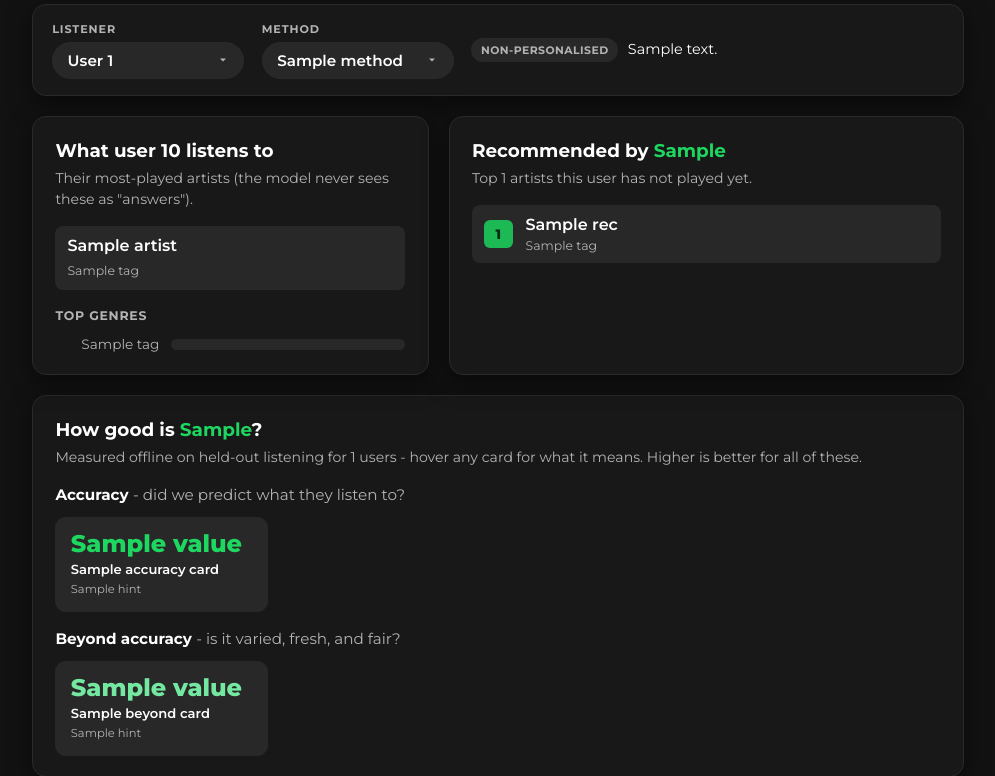
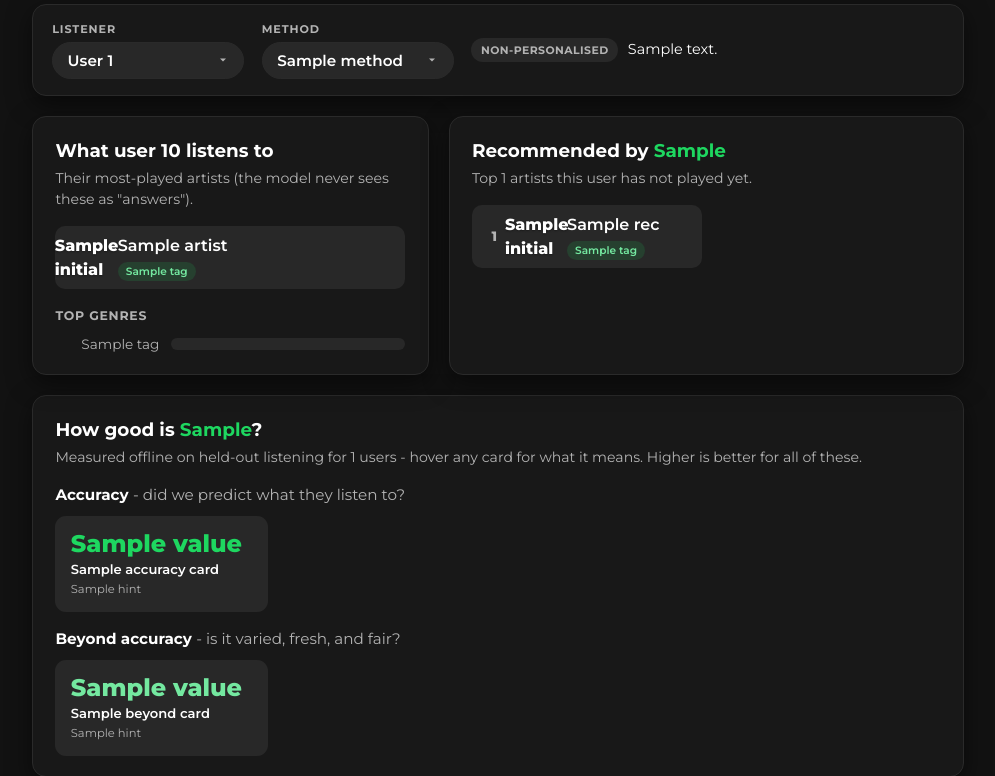
Before and after one commit to paugratacosfuste/recommender-systems-lastfm, a Flask app: template app/templates/index.html in a window 1280 px wide. Shown: the part 254-1030 px from the top of the page, without its empty margins (142-1137 px from the left). Run offline with Flask 3, Linux system fonts and the light colour scheme; the template is opened without the code that fills it: most values are stand-ins (such as "Sample title", 1, 10 or a date in 2020); parts of the project's set-up code (start-up, migrations or seed data) failed here and were passed over.

Commit message:
feat: richer app visuals - artist avatars, genre pills, recommendation tile grid
- deterministic colour-gradient avatar per artist (initial + hue from name hash)
- genre tags rendered as green pills on taste + recommendation tiles
- recommendations laid out as a 2-column Spotify-style tile grid

```diff
--- a/app/static/style.css
+++ b/app/static/style.css
@@ -77,20 +77,32 @@ select:hover { border-color: var(--green); }
 .grid { display: grid; grid-template-columns: 1fr 1.3fr; gap: 1.25rem; margin-bottom: 1.25rem; }
 @media (max-width: 760px) { .grid { grid-template-columns: 1fr; } }
 
-.chips { list-style: none; padding: 0; margin: 0; display: flex; flex-direction: column; gap: 0.45rem; }
-.chips li { background: var(--bg3); border-radius: 8px; padding: 0.5rem 0.75rem; }
-.chip-name { font-weight: 600; display: block; }
-.chip-tags { color: var(--muted); font-size: 0.78rem; }
+/* artist avatar tile + genre pills */
+.avatar {
+  flex: none; width: 2.5rem; height: 2.5rem; border-radius: 50%;
+  display: inline-flex; align-items: center; justify-content: center;
+  font-weight: 800; font-size: 1rem; color: #fff; text-shadow: 0 1px 2px rgba(0,0,0,0.35);
+  background: linear-gradient(135deg, hsl(var(--h) 65% 45%), hsl(var(--h) 72% 26%));
+}
+.pills { display: flex; flex-wrap: wrap; gap: 0.25rem; margin-top: 0.25rem; }
+.pill { background: rgba(29,185,84,0.16); color: #74e8a0; font-size: 0.66rem; font-weight: 600;
+  padding: 0.12rem 0.5rem; border-radius: 999px; white-space: nowrap; }
 
-.recs { list-style: none; padding: 0; margin: 0; display: flex; flex-direction: column; gap: 0.45rem; }
-.rec-card { display: flex; align-items: center; gap: 0.8rem; background: var(--bg3);
-  border-radius: 8px; padding: 0.5rem 0.75rem; transition: background 0.12s ease; }
+.chips { list-style: none; padding: 0; margin: 0; display: flex; flex-direction: column; gap: 0.4rem; }
+.chips li { display: flex; align-items: center; gap: 0.7rem; background: var(--bg3);
+  border-radius: 10px; padding: 0.5rem 0.7rem; }
+.chip-text { display: flex; flex-direction: column; min-width: 0; }
+.chip-name { font-weight: 600; }
+
+.recs { list-style: none; padding: 0; margin: 0; display: grid; grid-template-columns: 1fr 1fr; gap: 0.5rem; }
+@media (max-width: 560px) { .recs { grid-template-columns: 1fr; } }
+.rec-card { display: flex; align-items: center; gap: 0.65rem; background: var(--bg3);
+  border-radius: 10px; padding: 0.5rem 0.65rem; transition: background 0.12s ease; min-width: 0; }
 .rec-card:hover { background: #333333; }
-.rank { flex: none; display: inline-flex; width: 1.8rem; height: 1.8rem; align-items: center;
-  justify-content: center; background: var(--green); color: #062b15; font-weight: 800; border-radius: 6px; font-size: 0.85rem; }
-.rec-body { display: flex; flex-direction: column; }
-.rec-name { font-weight: 600; }
-.rec-tags { color: var(--muted); font-size: 0.78rem; }
+.rank { flex: none; display: inline-flex; width: 1.5rem; height: 1.5rem; align-items: center;
+  justify-content: center; background: transparent; color: var(--muted); font-weight: 800; font-size: 0.85rem; }
+.rec-body { display: flex; flex-direction: column; min-width: 0; }
+.rec-name { font-weight: 600; white-space: nowrap; overflow: hidden; text-overflow: ellipsis; }
 
 /* ---------- bar charts (pure CSS) ---------- */
 .mini-title { font-size: 0.78rem; text-transform: uppercase; letter-spacing: 0.06em;
--- a/app/templates/index.html
+++ b/app/templates/index.html
@@ -59,8 +59,11 @@
         <ul class="chips">
           {% for a in top_artists %}
             <li>
-              <span class="chip-name">{{ a.name }}</span>
-              {% if a.tags %}<span class="chip-tags">{{ a.tags|join(' · ') }}</span>{% endif %}
+              <span class="avatar" style="--h: {{ a.hue }}">{{ a.initial }}</span>
+              <span class="chip-text">
+                <span class="chip-name">{{ a.name }}</span>
+                {% if a.tags %}<span class="pills">{% for t in a.tags %}<span class="pill">{{ t }}</span>{% endfor %}</span>{% endif %}
+              </span>
             </li>
           {% else %}
             <li class="muted">No listening history.</li>
@@ -86,9 +89,10 @@
           {% for rec in recommendations %}
             <li class="rec-card">
               <span class="rank">{{ loop.index }}</span>
+              <span class="avatar" style="--h: {{ rec.hue }}">{{ rec.initial }}</span>
               <span class="rec-body">
                 <span class="rec-name">{{ rec.name }}</span>
-                {% if rec.tags %}<span class="rec-tags">{{ rec.tags|join(' · ') }}</span>{% endif %}
+                {% if rec.tags %}<span class="pills">{% for t in rec.tags %}<span class="pill">{{ t }}</span>{% endfor %}</span>{% endif %}
               </span>
             </li>
           {% else %}
```
Also changed, not shown: app/service.py (+9 -1 lines).
